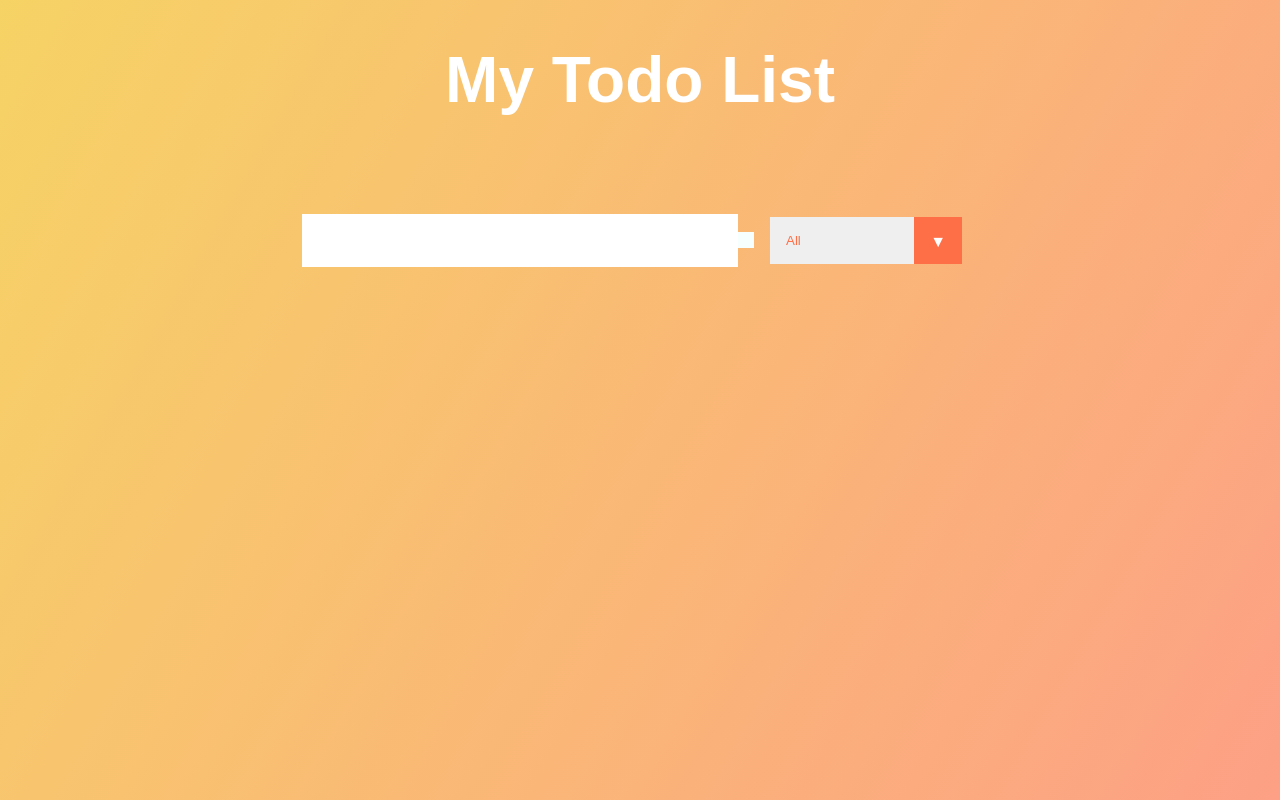
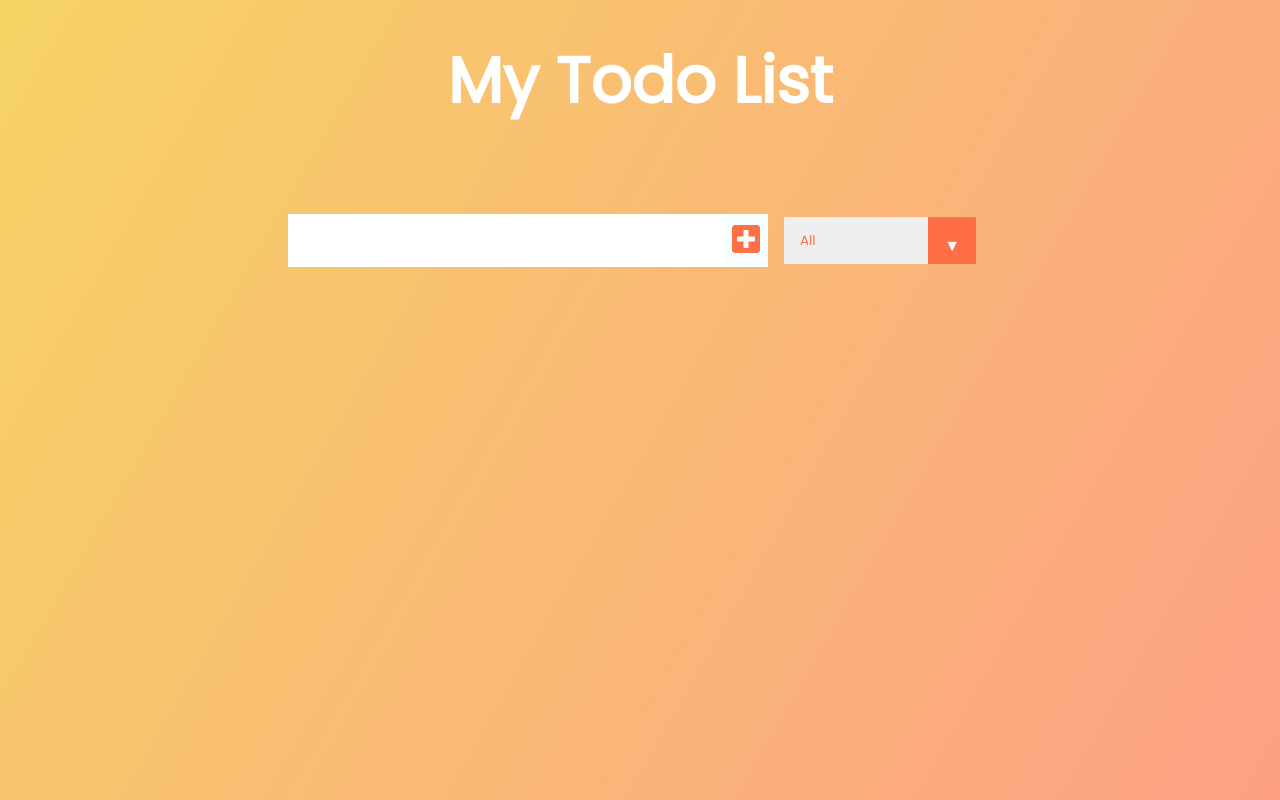
Before and after one commit to DanielValchev92/react-todo-list, a React (Create React App) app: page / in a window 1280 px wide. Built offline with nearby package versions, Linux system fonts and the light colour scheme.

Commit message:
TodoList component

```diff
--- a/public/index.html
+++ b/public/index.html
@@ -1,14 +1,15 @@
 <!DOCTYPE html>
 <html lang="en">
+
 <head>
   <meta charset="utf-8" />
   <link rel="icon" href="%PUBLIC_URL%/favicon.ico" />
   <meta name="viewport" content="width=device-width, initial-scale=1" />
   <meta name="theme-color" content="#000000" />
-    <meta
-      name="description"
-      content="Web site created using create-react-app"
-    />
+  <meta name="description" content="Web site created using create-react-app" />
+  <link href="https://fonts.googleapis.com/css?family=Poppins&display=swap" rel="stylesheet" />
+  <link rel="stylesheet" href="https://cdnjs.cloudflare.com/ajax/libs/font-awesome/5.12.1/css/all.min.css"
+    integrity="sha256-mmgLkCYLUQbXn0B1SRqzHar6dCnv9oZFPEC1g1cwlkk=" crossorigin="anonymous" />
   <link rel="apple-touch-icon" href="%PUBLIC_URL%/logo192.png" />
   <!--
       manifest.json provides metadata used when your web app is installed on a
@@ -26,6 +27,7 @@
     -->
   <title>React App</title>
 </head>
+
 <body>
   <noscript>You need to enable JavaScript to run this app.</noscript>
   <div id="root"></div>
@@ -40,4 +42,5 @@
       To create a production bundle, use `npm run build` or `yarn build`.
     -->
 </body>
+
 </html>
--- a/src/App.js
+++ b/src/App.js
@@ -1,5 +1,6 @@
 import './App.css';
 import Form from './components/Form';
+import TodoList from './components/TodoList';
 
 const App = () => {
   return (
@@ -9,6 +10,7 @@ const App = () => {
       </header>
 
       <Form />
+      <TodoList />
 
     </div>
   );
--- a/src/components/Form.js
+++ b/src/components/Form.js
@@ -3,12 +3,12 @@ import React from 'react';
 const Form = () => {
     return (
         <form>
-            <input type="text" class="todo-input" />
-            <button class="todo-button" type="submit">
-                <i class="fas fa-plus-square"></i>
+            <input type="text" className="todo-input" />
+            <button className="todo-button" type="submit">
+                <i className="fas fa-plus-square"></i>
             </button>
-            <div class="select">
-                <select name="todos" class="filter-todo">
+            <div className="select">
+                <select name="todos" className="filter-todo">
                     <option value="all">All</option>
                     <option value="completed">Completed</option>
                     <option value="uncompleted">Uncompleted</option>
--- a/src/components/TodoList.js
+++ b/src/components/TodoList.js
@@ -0,0 +1,11 @@
+import React from "react";
+
+const TodoList = () => {
+    return (
+        <div className="todo-container">
+            <ul className="todo-list"></ul>
+        </div>
+    );
+}
+
+export default TodoList;
```
Lines whose indentation alone changed are shown as unchanged.
